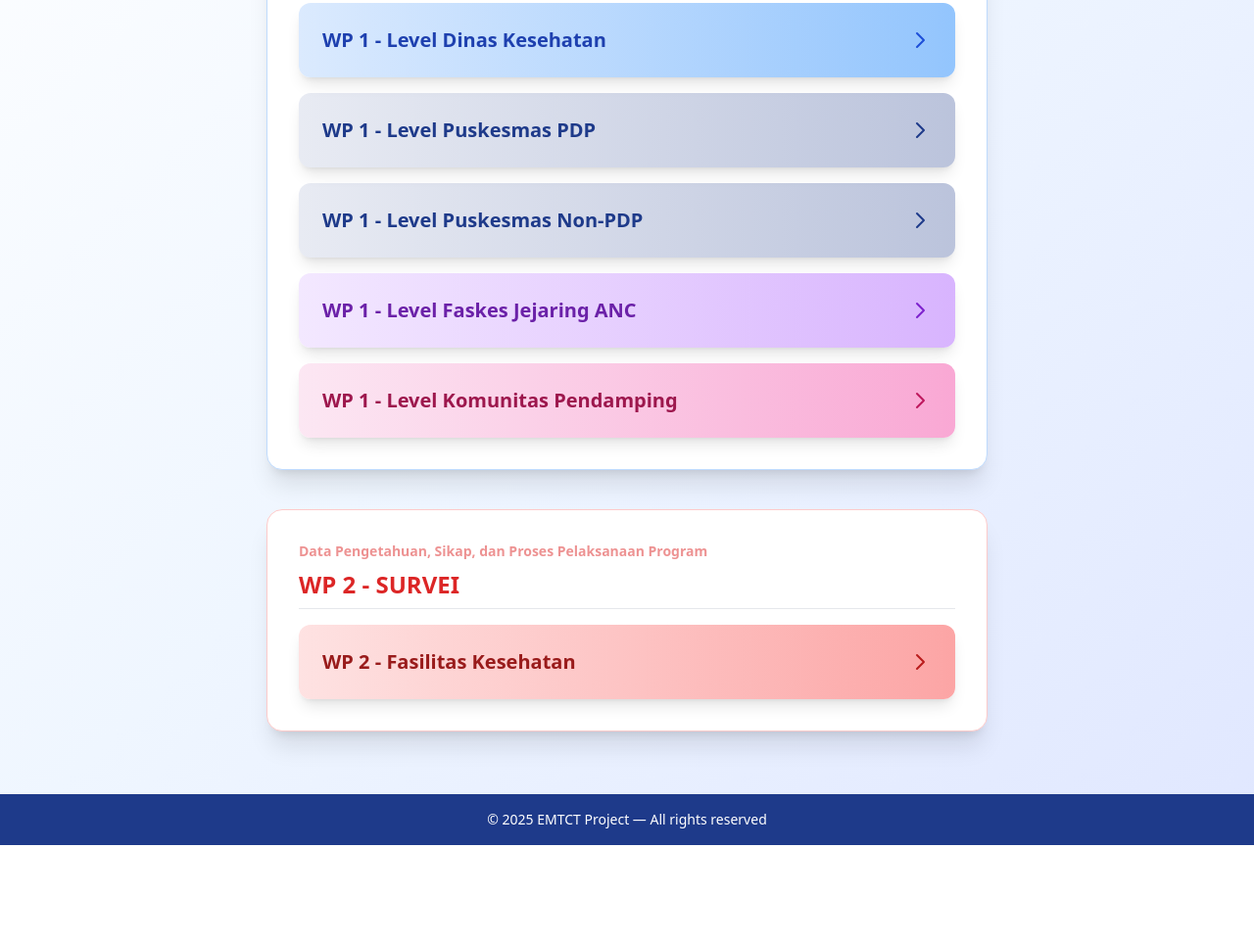
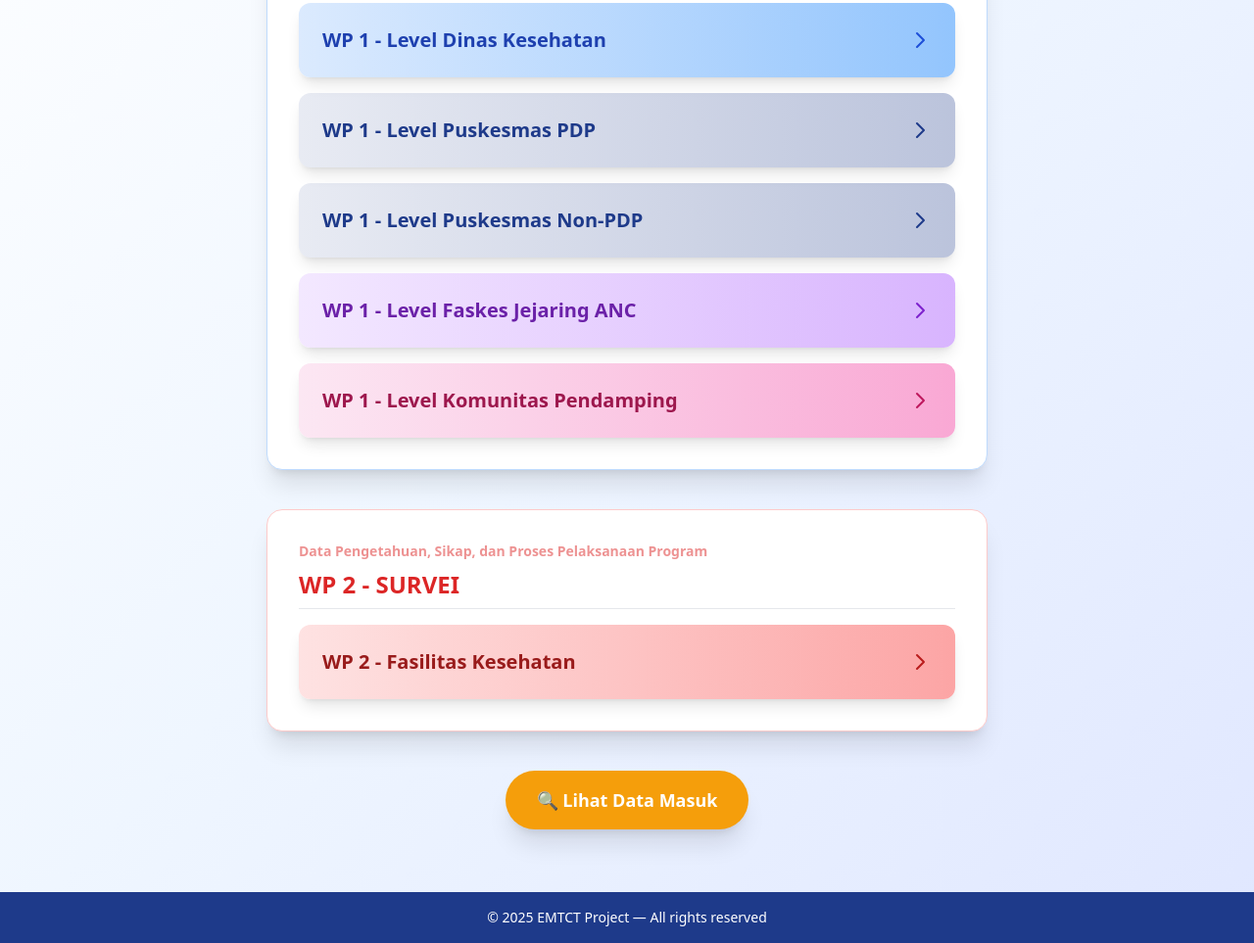
Before and after one commit to anomharjana/emtct, a plain HTML site: page index.html in a window 1280 px wide. Shown: the part 383-1346 px from the top of the page at 98% size. Before the commit the page ends 1246 px from the top, so only its background shows below. Drawn offline with nearby package versions, Linux system fonts and the light colour scheme.

Commit message:
Update index.html

```diff
--- a/index.html
+++ b/index.html
@@ -128,6 +128,14 @@
       </div>
     </section>
 
+    <!-- Tombol Lihat Data Masuk -->
+    <div class="flex justify-center mt-10">
+      <a href="login.html"
+        class="inline-block px-8 py-4 text-white text-lg font-bold bg-accent rounded-full shadow-xl hover:bg-yellow-600 hover:scale-105 hover:animate-bounce transition-all duration-300">
+        🔍 Lihat Data Masuk
+      </a>
+    </div>
+
   </main>
 
   <!-- Footer -->
```
